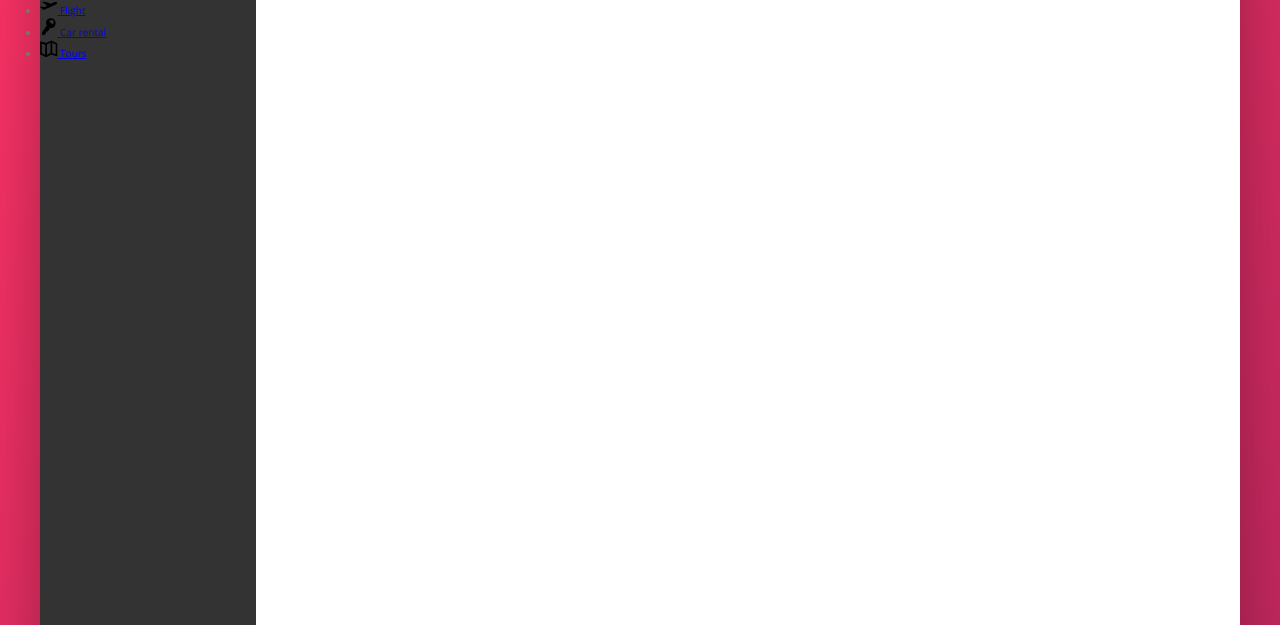
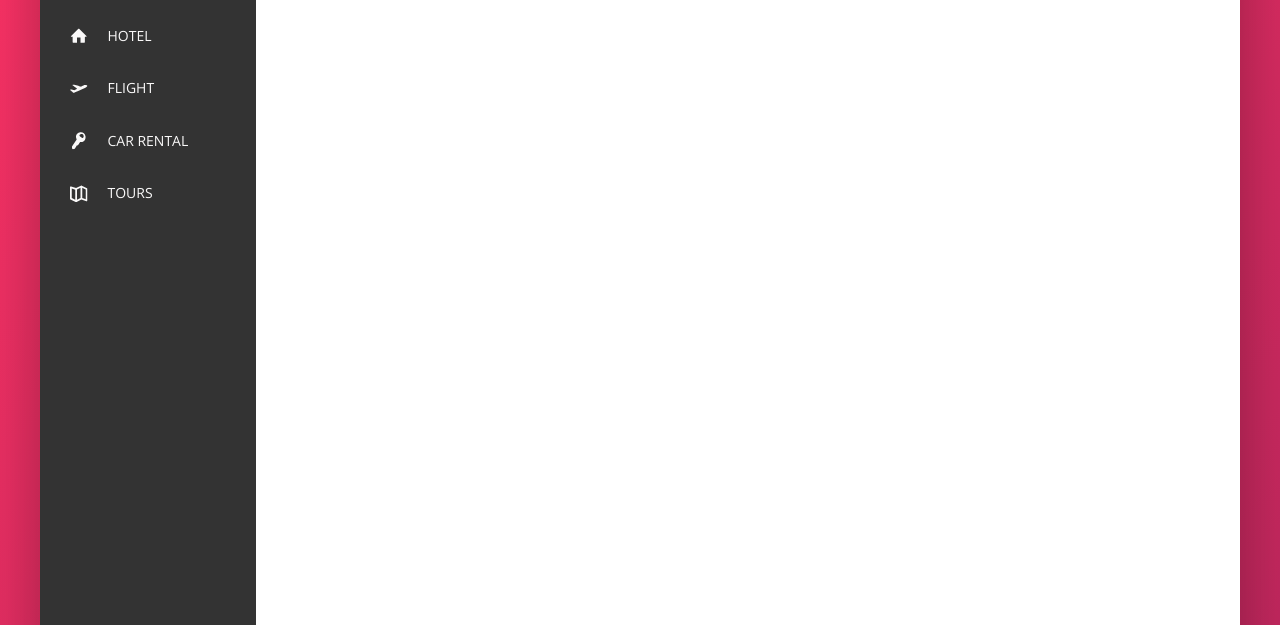
Before and after one commit to mu-majid/Advanced-CSS-SaSS, a website: page Trillo-project/index.html in a window 1280 px wide. Shown: the part 175-800 px from the top of the page. Drawn offline with nearby package versions, Linux system fonts and the light colour scheme.

Commit message:
link and icons positioned and text color edited

```diff
--- a/Trillo-project/index.html
+++ b/Trillo-project/index.html
@@ -50,7 +50,7 @@
             <div class="content">
                 <nav class="sidebar">
                     <ul class="side-nav">
-                        <li class="side-nave__item">
+                        <li class="side-nav__item">
                             <a href="#" class="side-nav__link">
                                 <svg class="side-nav__icon">
                                     <use xlink:href="img/sprite.svg#icon-home"></use>
@@ -58,7 +58,7 @@
                                 <span class="side-nav__text">Hotel</span>
                             </a>
                         </li>
-                        <li class="side-nave__item">
+                        <li class="side-nav__item">
                             <a href="#" class="side-nav__link">
                                 <svg class="side-nav__icon">
                                     <use xlink:href="img/sprite.svg#icon-aircraft-take-off"></use>
@@ -66,7 +66,7 @@
                                 <span class="side-nav__text">Flight</span>
                             </a>
                         </li>
-                        <li class="side-nave__item">
+                        <li class="side-nav__item">
                             <a href="#" class="side-nav__link">
                                 <svg class="side-nav__icon">
                                     <use xlink:href="img/sprite.svg#icon-key"></use>
@@ -74,7 +74,7 @@
                                 <span class="side-nav__text">Car rental</span>
                             </a>
                         </li>
-                        <li class="side-nave__item">
+                        <li class="side-nav__item">
                             <a href="#" class="side-nav__link">
                                 <svg class="side-nav__icon">
                                     <use xlink:href="img/sprite.svg#icon-map"></use>
--- a/Trillo-project/sass/_components.scss
+++ b/Trillo-project/sass/_components.scss
@@ -124,17 +124,32 @@
 //  SIDE NAVIGATION
 
 .side-nav {
+  font-size: 1.4rem;
+  list-style: none;
+  margin-top: 3.5rem;
+
   &__item {
 
   }
 
-  &__link {
 
+  &__link:link,
+  &__link:visited {
+    text-decoration: none;
+    color: var(--color-grey-light-1);
+    text-transform: uppercase;
+    display: block;
+    padding: 1.5rem 3rem;
+
+    display: flex;
+    align-items: center;
   }
 
   &__icon {
     width: 1.75rem;
     height: 1.75rem;
+    margin-right: 2rem;
+    fill: currentColor;
   }
 }
 
```
Also changed, not shown: Trillo-project/css/style.css.
